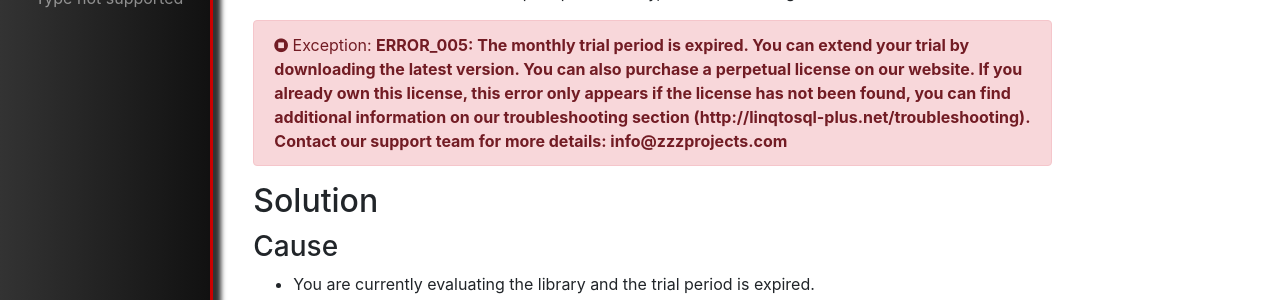
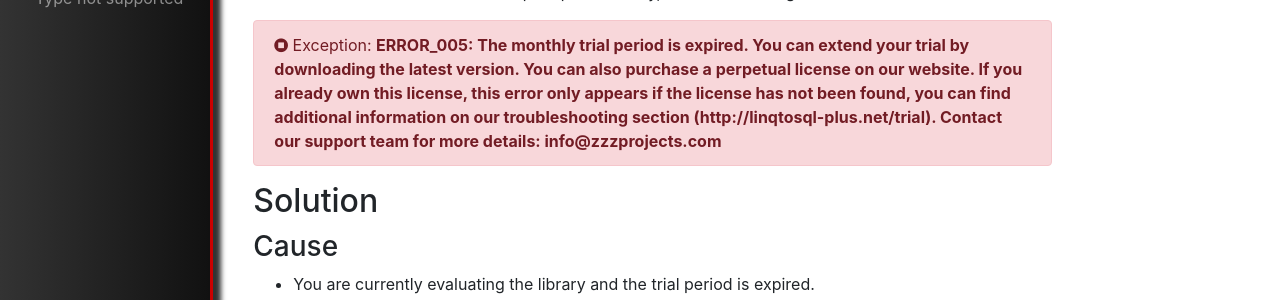
Before and after one commit to zzzprojects/LinqToSql-Plus, a Jekyll site: the page built from docs/pages/problems/trial-period-expired-exception.md, in a window 1280 px wide and 1186 px high. Shown: the part 326-626 px from the top of the window. Built offline with Jekyll 4.4.1, drawn with Linux system fonts in a browser that asks for light colours; nearby versions of some CDN libraries; our own code applies the rules of GitHub Pages for plain Markdown files.

Commit message:
Update trial-period-expired-exception.md

```diff
--- a/docs/pages/problems/trial-period-expired-exception.md
+++ b/docs/pages/problems/trial-period-expired-exception.md
@@ -6,7 +6,7 @@ permalink: trial-period-expired-exception
 
 You execute a method from the LinqToSql Plus library, and the following error is thrown:
 
-{% include template-exception.html message='ERROR_005: The monthly trial period is expired. You can extend your trial by downloading the latest version. You can also purchase a perpetual license on our website. If you already own this license, this error only appears if the license has not been found, you can find additional information on our troubleshooting section (http://linqtosql-plus.net/troubleshooting). Contact our support team for more details: info@zzzprojects.com' %}
+{% include template-exception.html message='ERROR_005: The monthly trial period is expired. You can extend your trial by downloading the latest version. You can also purchase a perpetual license on our website. If you already own this license, this error only appears if the license has not been found, you can find additional information on our troubleshooting section (http://linqtosql-plus.net/trial). Contact our support team for more details: info@zzzprojects.com' %}
 
 ## Solution
 
```
